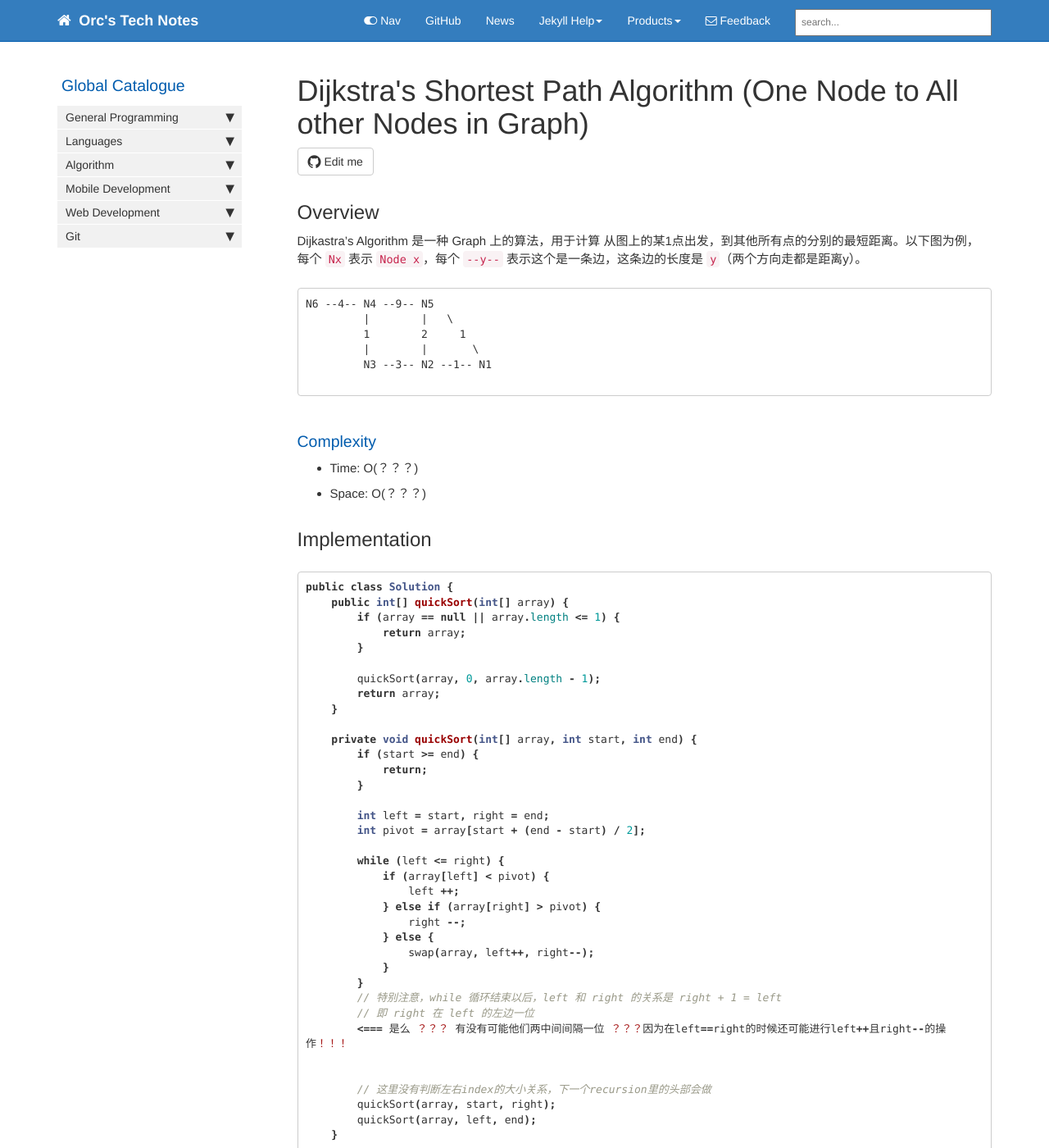
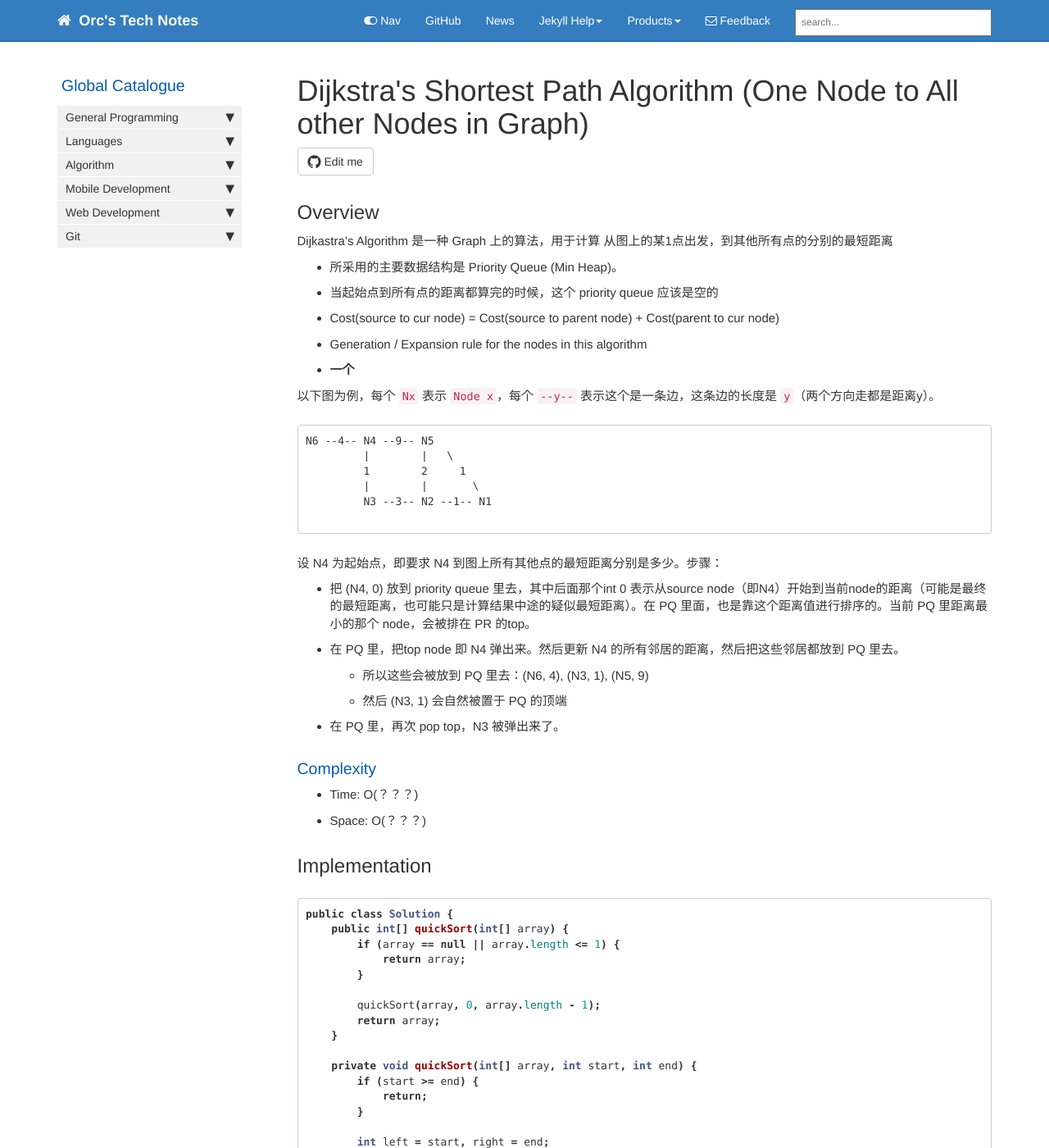
Before and after one commit to HungryOrc/hungryorc.github.io, a Jekyll site: the page built from pages/algorithm/algorithm_dijkstra_shortest_path.md, in a window 1280 px wide and 1400 px high. Shown: the whole window at 82% size. Built offline with Jekyll 4.4.1, drawn with Linux system fonts in a browser that asks for light colours; nearby versions of some CDN libraries; comment, search, counter and statistics services are not loaded.

Commit message:
Update algorithm_dijkstra_shortest_path.md

````diff
--- a/pages/algorithm/algorithm_dijkstra_shortest_path.md
+++ b/pages/algorithm/algorithm_dijkstra_shortest_path.md
@@ -10,8 +10,14 @@ toc: false
 ---
 
 ## Overview
-Dijkastra's Algorithm 是一种 Graph 上的算法，用于计算 从图上的某1点出发，到其他所有点的分别的最短距离。以下图为例，
-每个 `Nx` 表示 `Node x`，每个 `--y--` 表示这个是一条边，这条边的长度是 `y`（两个方向走都是距离y）。
+Dijkastra's Algorithm 是一种 Graph 上的算法，用于计算 从图上的某1点出发，到其他所有点的分别的最短距离
+* 所采用的主要数据结构是 Priority Queue (Min Heap)。
+* 当起始点到所有点的距离都算完的时候，这个 priority queue 应该是空的
+* Cost(source to cur node) = Cost(source to parent node) + Cost(parent to cur node)
+* Generation / Expansion rule for the nodes in this algorithm
+* **一个**
+
+以下图为例，每个 `Nx` 表示 `Node x`，每个 `--y--` 表示这个是一条边，这条边的长度是 `y`（两个方向走都是距离y）。
 ```
 N6 --4-- N4 --9-- N5
          |        |   \
@@ -20,6 +26,13 @@ N6 --4-- N4 --9-- N5
          N3 --3-- N2 --1-- N1
 
 ```
+设 N4 为起始点，即要求 N4 到图上所有其他点的最短距离分别是多少。步骤：
+* 把 (N4, 0) 放到 priority queue 里去，其中后面那个int 0 表示从source node（即N4）开始到当前node的距离（可能是最终的最短距离，也可能只是计算结果中途的疑似最短距离）。在 PQ 里面，也是靠这个距离值进行排序的。当前 PQ 里距离最小的那个 node，会被排在 PR 的top。
+* 在 PQ 里，把top node 即 N4 弹出来。然后更新 N4 的所有邻居的距离，然后把这些邻居都放到 PQ 里去。
+  * 所以这些会被放到 PQ 里去：(N6, 4), (N3, 1), (N5, 9)
+  * 然后 (N3, 1) 会自然被置于 PQ 的顶端
+* 在 PQ 里，再次 pop top，N3 被弹出来了。
+
 
 ### Complexity
 * Time: O(？？？)
````
